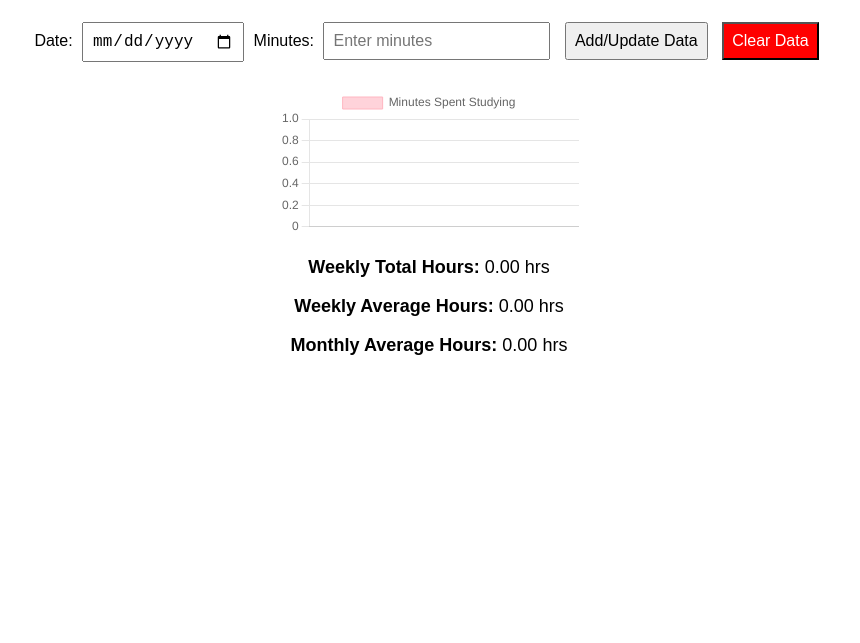
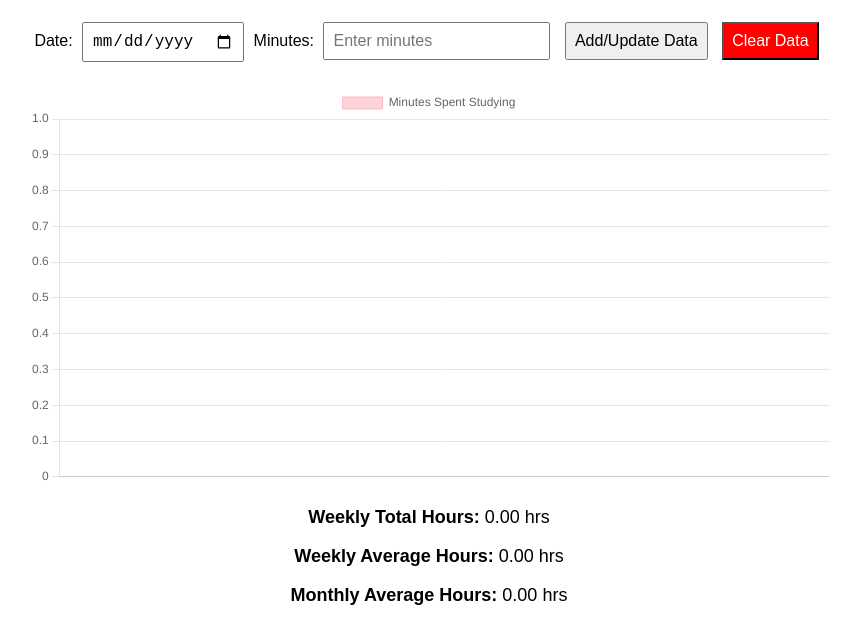
Before and after one commit to practice2xbaby/study-tracker, a plain HTML site: page index.html in a window 1280 px wide. Shown: the part 79-722 px from the top of the page, without its empty margins (211-1071 px from the left). Drawn offline with nearby package versions, Linux system fonts and the light colour scheme.

Commit message:
Update index.html

```diff
--- a/index.html
+++ b/index.html
@@ -8,7 +8,13 @@
     <style>
         body { font-family: Arial, sans-serif; text-align: center; padding: 20px; }
         input, button { margin: 5px; padding: 8px; font-size: 16px; }
-        canvas { max-width: 600px; margin: 20px auto; display: block; }
+        canvas {
+            width: 800px !important; /* Adjust width */
+            height: 400px !important; /* Adjust height */
+            max-width: 100%;
+            margin: 20px auto;
+            display: block;
+        }
         .stats { margin-top: 20px; font-size: 18px; }
     </style>
 </head>
```
